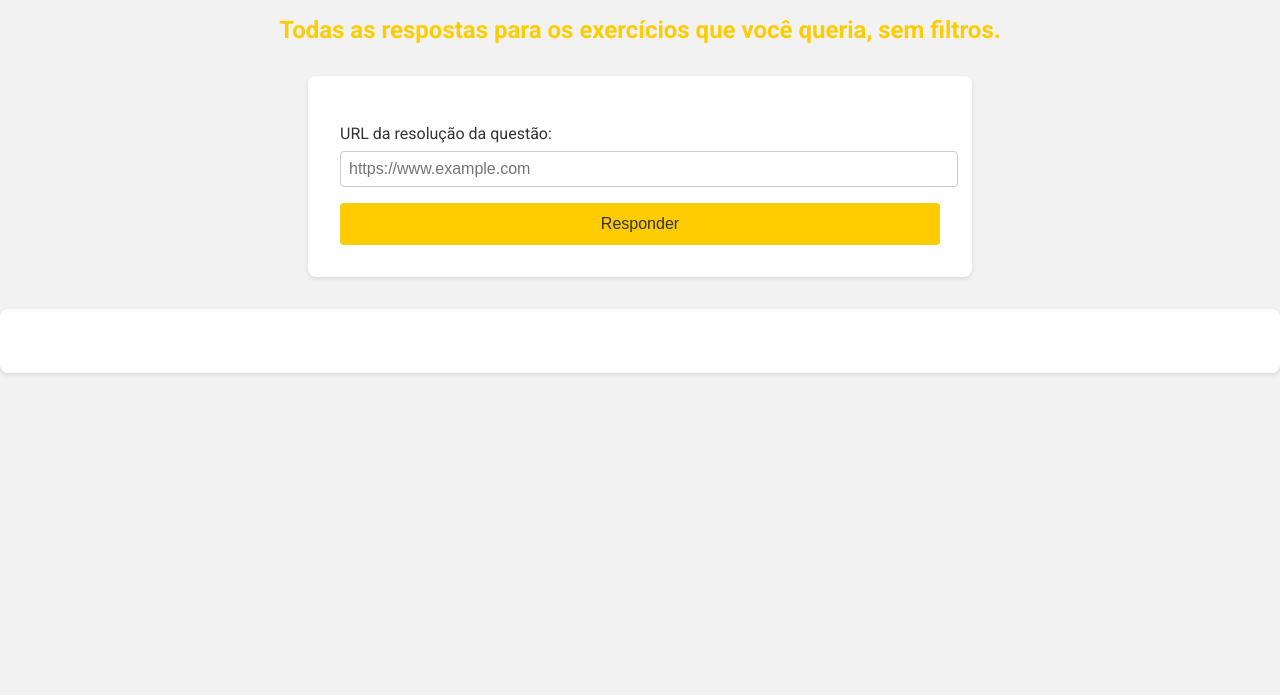
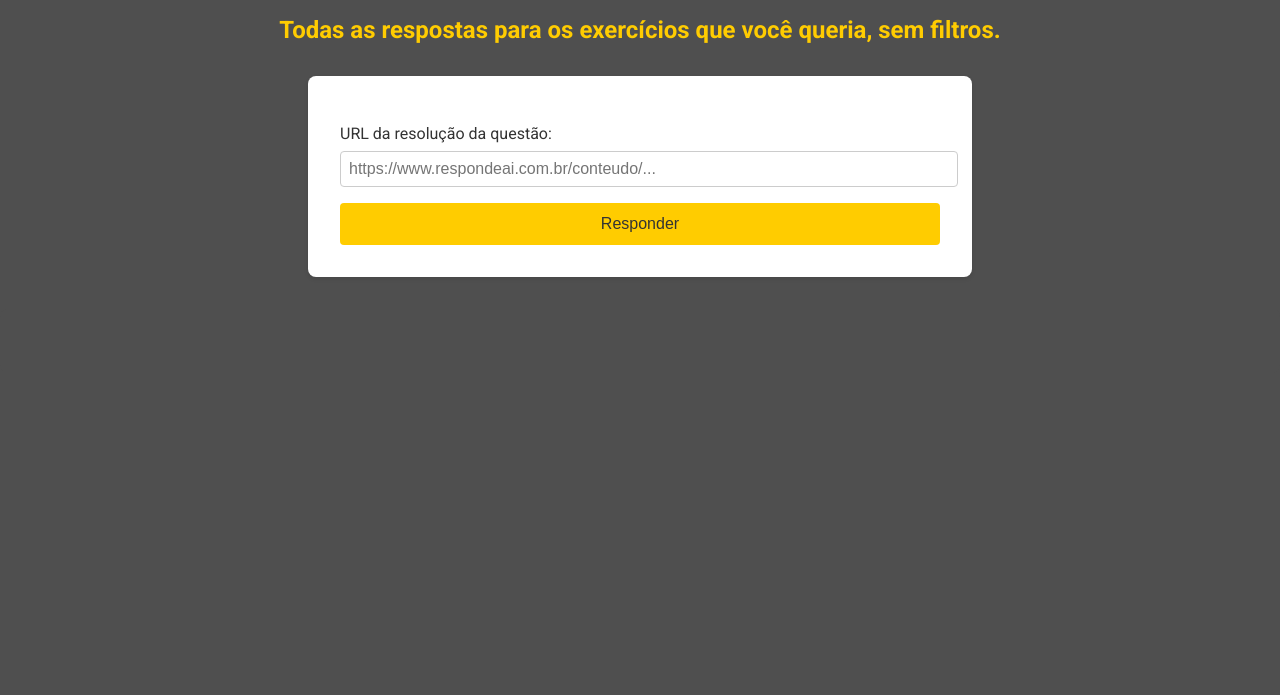
Before and after one commit to caetano-dev/RespondoAqui, a plain HTML site: page index.html in a window 1280 px wide. Shown: the part 105-800 px from the top of the page. Drawn offline with Linux system fonts and the light colour scheme.

Commit message:
HTML meta, styles and README changes

```diff
--- a/index.html
+++ b/index.html
@@ -1,10 +1,13 @@
 <!DOCTYPE html>
-<html lang="en">
+<html lang="pt-BR">
 
 <head>
   <title>RespondoAqui</title>
   <meta charset="UTF-8">
   <meta name="viewport" content="width=device-width, initial-scale=1">
+  <meta name="description" content="RespondoAqui, frontend alternativo do RespondeAí sem filtros para a resolução dos exercícios.">
+  <meta name="keywords" content="RespondoAqui, RespondeAí, respostas, exercícios, questões, soluções">
+  <meta name="author" content="RespondoAqui">
   <link href="./styles.css" rel="stylesheet">
 </head>
 
@@ -13,7 +16,7 @@
   <h2>Todas as respostas para os exercícios que você queria, sem filtros.</h2>
   <form id="download-form">
     <p>URL da resolução da questão:</p>
-    <input type="text" id="url-input" placeholder="https://www.example.com">
+    <input type="text" id="url-input" placeholder="https://www.respondeai.com.br/conteudo/...">
     <button id="download-button">Responder</button>
   </form>
   <div id="cleaned-html"></div>
--- a/styles.css
+++ b/styles.css
@@ -4,13 +4,13 @@ body {
   font-family: 'Roboto', sans-serif;
   margin: 0;
   padding: 0;
-  background-color: #f2f2f2;
+  background-color: #4f4f4f;
   color: #333;
 }
 
 h1, h2 {
   text-align: center;
-  color: #ffcc00;
+  color: #ffcc01;
 }
 
 h1 {
@@ -65,7 +65,6 @@ h2 {
 #cleaned-html {
   margin-top: 2rem;
   padding: 2rem;
-  background-color: #fff;
+  background-color: #4f4f4f;
   border-radius: 8px;
-  box-shadow: 0 2px 4px rgba(0, 0, 0, 0.1);
 }
```
Also changed, not shown: .github/home.png (added), 1 other file.
